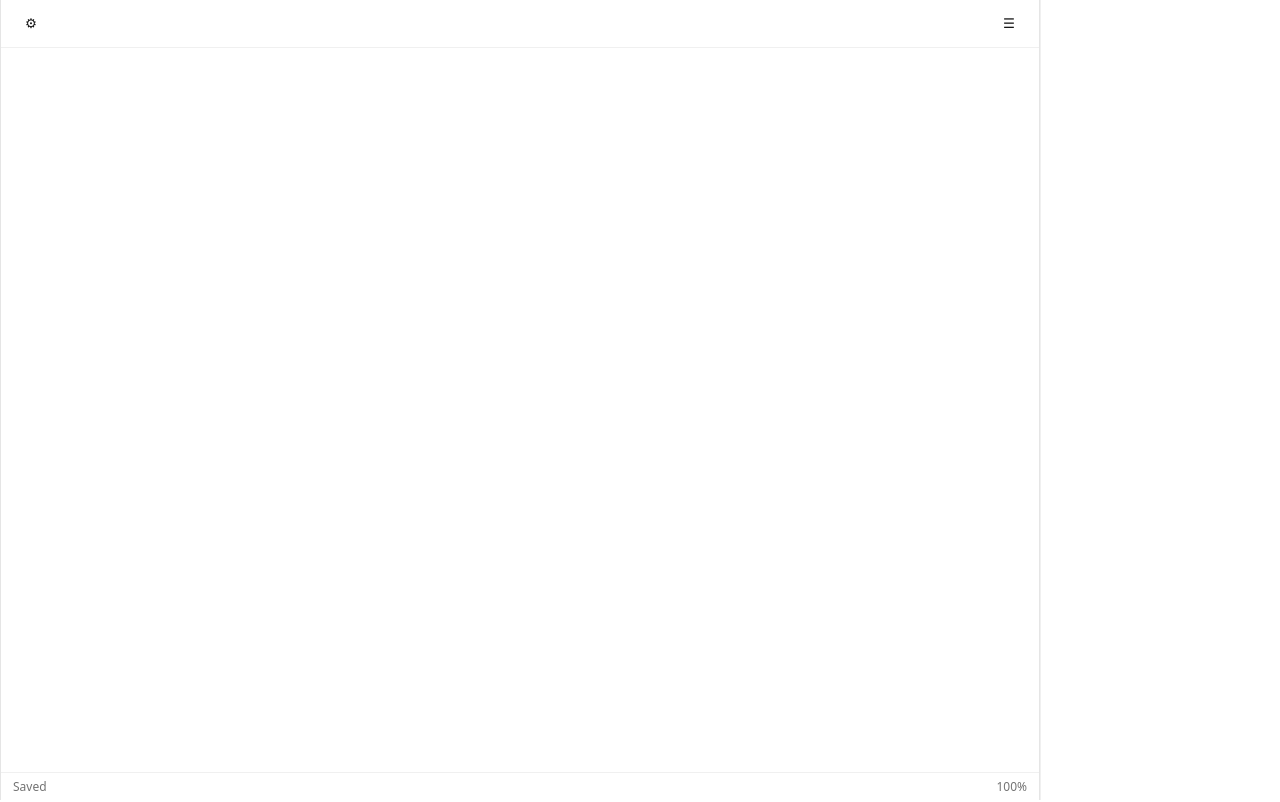
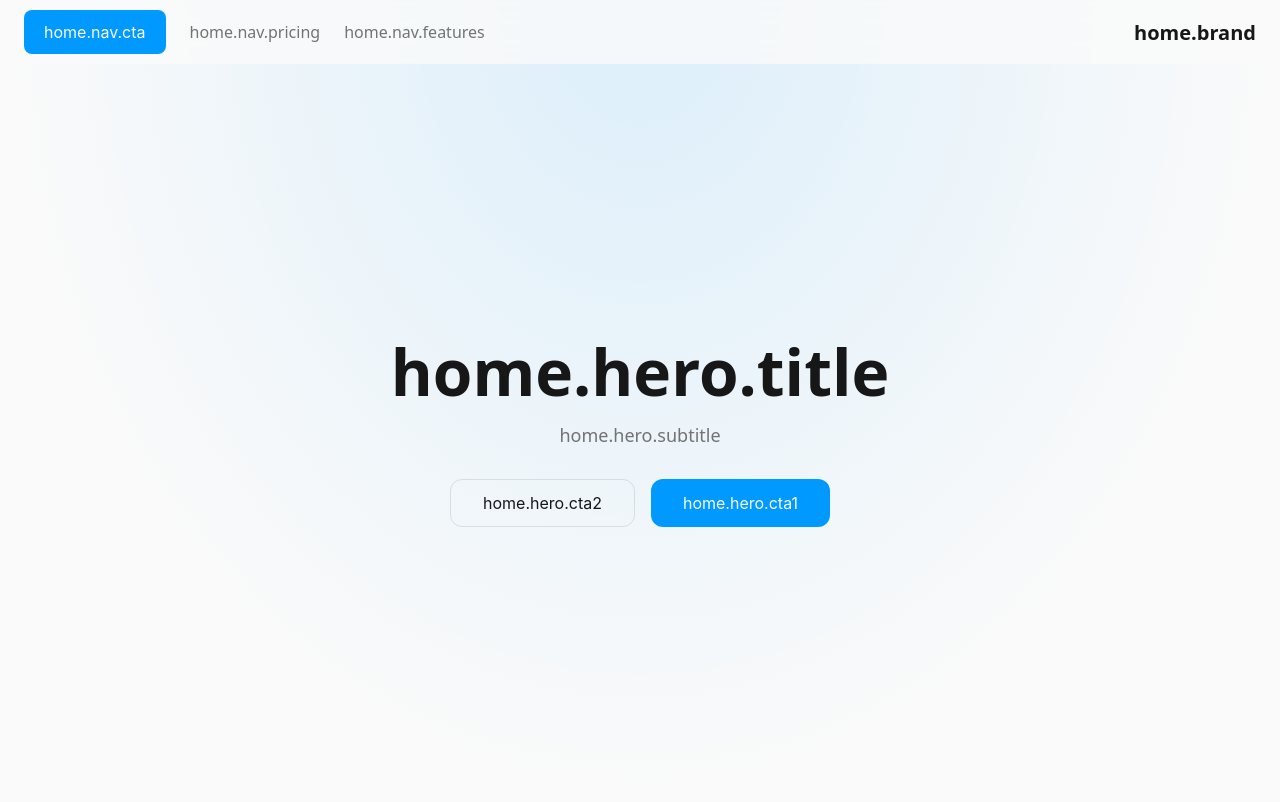
Before and after one commit to ibrimx/Aircraft, a Next.js app in the folder apps/web/: page / in a window 1280 px wide. Shown: the top 802 px of the page. Built offline with nearby package versions, Linux system fonts and the light colour scheme.

Commit message:
web: route app root to homepage with app router providers

```diff
--- /dev/null
+++ b/apps/web/app/home-client.tsx
@@ -0,0 +1,7 @@
+'use client'
+
+import { HomePage } from '../src/pages/home'
+
+export default function HomeClient(): JSX.Element {
+  return <HomePage />
+}
--- a/apps/web/app/layout.tsx
+++ b/apps/web/app/layout.tsx
@@ -1,5 +1,6 @@
 import type { Metadata } from 'next'
 import './globals.css'
+import { Providers } from './providers'
 
 export const metadata: Metadata = {
   title: 'Brimair',
@@ -13,7 +14,7 @@ export default function RootLayout({
 }) {
   return (
     <html lang="ar" dir="rtl">
-      <body>{children}</body>
+      <body><Providers>{children}</Providers></body>
     </html>
   )
 }
--- a/apps/web/app/page.tsx
+++ b/apps/web/app/page.tsx
@@ -1,9 +1,5 @@
-import { AppShell } from '../src/shell/app-shell'
+import HomeClient from './home-client'
 
-export default function RootPage() {
-  return (
-    <AppShell>
-      <div />
-    </AppShell>
-  )
+export default function RootPage(): JSX.Element {
+  return <HomeClient />
 }
--- /dev/null
+++ b/apps/web/app/providers.tsx
@@ -0,0 +1,38 @@
+'use client'
+
+import { useMemo } from 'react'
+import { ThemeProvider } from '@aircraft/design-tokens'
+import { AuthContext, CmsContext, I18nProvider, type AuthState } from '@aircraft/ui'
+import type { CmsSource } from '@aircraft/shared-types'
+
+export function Providers({ children }: { children: React.ReactNode }): JSX.Element {
+  const authState = useMemo<AuthState>(
+    () => ({
+      user: null,
+      session: null,
+      isAuthenticated: false,
+      isLoading: false,
+      login: async () => {},
+      logout: async () => {},
+      refresh: async () => {},
+    }),
+    [],
+  )
+
+  const cmsContextValue = useMemo(
+    () => ({
+      fetchSources: async (_signal: AbortSignal): Promise<CmsSource[]> => [],
+    }),
+    [],
+  )
+
+  return (
+    <ThemeProvider mode="light">
+      <AuthContext.Provider value={authState}>
+        <CmsContext.Provider value={cmsContextValue}>
+          <I18nProvider>{children}</I18nProvider>
+        </CmsContext.Provider>
+      </AuthContext.Provider>
+    </ThemeProvider>
+  )
+}
```
